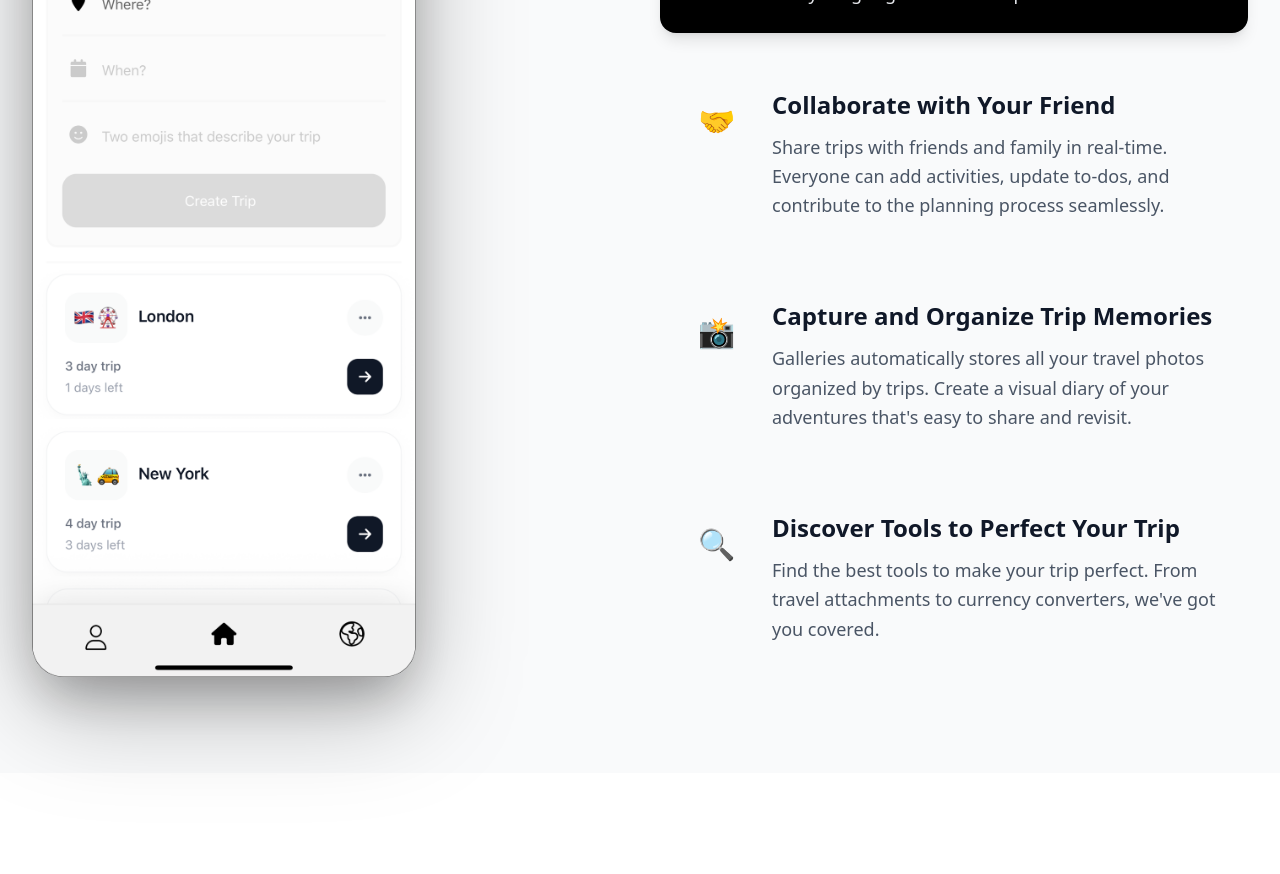
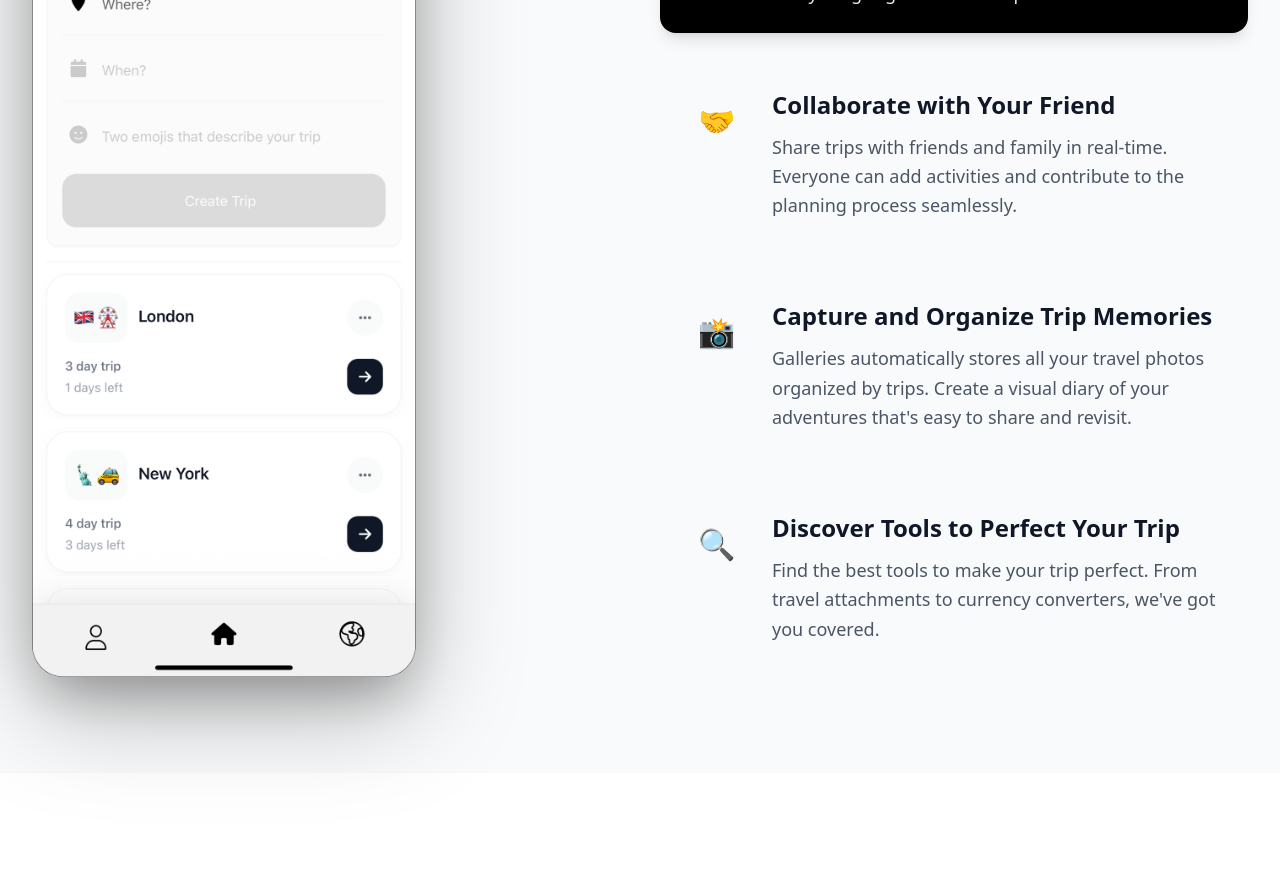
Before and after one commit to loembetyannick/Travlprep.frontend, a Next.js app: page / in a window 1280 px wide. Shown: the part 1920-2794 px from the top of the page. Built offline with nearby package versions, Linux system fonts and the light colour scheme.

Commit message:
infosection removing the update to-dos

```diff
--- a/src/components/InfoSection.js
+++ b/src/components/InfoSection.js
@@ -18,7 +18,7 @@ export default function InfoSection() {
       id: 2,
       icon: '🤝',
       title: 'Collaborate with Your Friend',
-      description: 'Share trips with friends and family in real-time. Everyone can add activities, update to-dos, and contribute to the planning process seamlessly.',
+      description: 'Share trips with friends and family in real-time. Everyone can add activities and contribute to the planning process seamlessly.',
       image: '/info-img2.png'
     },
     {
```
